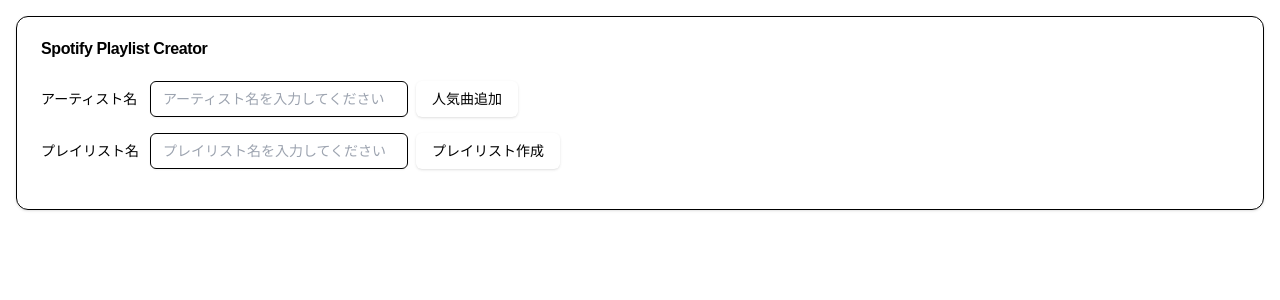
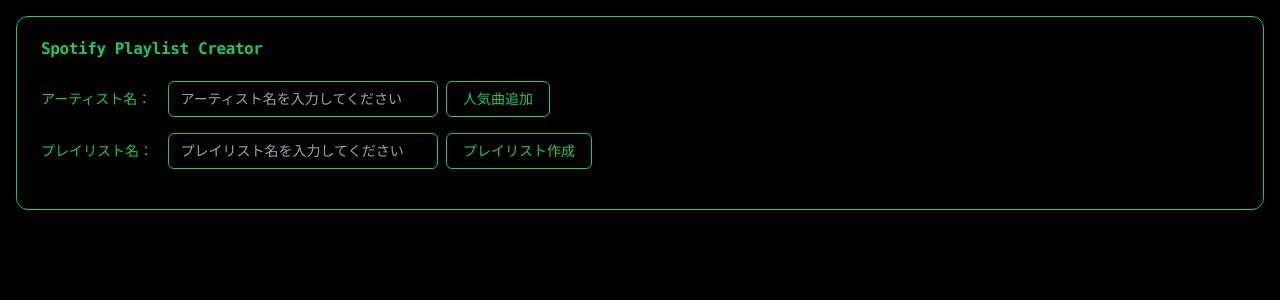
Before and after one commit to ogison/top-tracks-festival-playlist, a Next.js app in the folder top-tracks-festival-playlist/: page /dashboard in a window 1280 px wide. Shown: the top 300 px of the page. Built offline with nearby package versions, Linux system fonts and the light colour scheme.

Commit message:
update 全体のデザイン統一

```diff
--- a/top-tracks-festival-playlist/app/components/ArtistForm.tsx
+++ b/top-tracks-festival-playlist/app/components/ArtistForm.tsx
@@ -1,3 +1,4 @@
+"use client";
 import {
   Form,
   FormControl,
@@ -15,6 +16,7 @@
 import { Artist, ArtistSearchForm, Track } from "../types";
 import { z } from "zod";
 import { useArtistSuggestions } from "../hooks/useArtistSuggestions ";
+import { useState } from "react";
 
 // バリデーションスキーマを定義
 const schema = z.object({
@@ -38,6 +40,8 @@
   setArtistSuggestions,
   artistSuggestions,
 }) => {
+  const [isHovered, setIsHovered] = useState(false);
+
   // フォームのセットアップ
   const form = useForm<ArtistSearchForm>({
     resolver: zodResolver(schema),
@@ -84,11 +88,12 @@
             render={({ field }) => (
               <FormItem>
                 <div className="flex">
-                  <FormLabel className="flex w-40 items-center">
-                    アーティスト名
+                  <FormLabel className="flex w-48 items-center">
+                    アーティスト名：
                   </FormLabel>
                   <FormControl>
                     <Input
+                      className=" bg-black text-green-500 font-mono"
                       placeholder="アーティスト名を入力してください"
                       {...field}
                     />
@@ -104,7 +109,16 @@
               </FormItem>
             )}
           />
-          <Button type="submit">人気曲追加</Button>
+          <Button
+            type="submit"
+            className={`border border-input bg-background shadow-sm ${
+              isHovered ? "bg-green-400 text-black" : "bg-black"
+            } hover:bg-green-400 transition-colors duration-300 pixel-font`}
+            onMouseEnter={() => setIsHovered(true)}
+            onMouseLeave={() => setIsHovered(false)}
+          >
+            人気曲追加
+          </Button>
         </form>
       </Form>
     </>
--- a/top-tracks-festival-playlist/app/components/PlaylistForm.tsx
+++ b/top-tracks-festival-playlist/app/components/PlaylistForm.tsx
@@ -22,7 +22,7 @@
 import { useForm } from "react-hook-form";
 import { zodResolver } from "@hookform/resolvers/zod";
 import { Input } from "@/components/ui/input";
-import { Button } from "@/components/ui/button";
+import { Button, buttonVariants } from "@/components/ui/button";
 import { PlaylistSearchForm, Track } from "../types";
 import { z } from "zod";
 import { useSearchParams } from "next/navigation";
@@ -64,6 +64,8 @@
   const searchParams = useSearchParams();
   const access_token = searchParams.get("access_token");
   const formRef = useRef<HTMLFormElement | null>(null);
+
+  const [isHovered, setIsHovered] = useState(false);
 
   // プレイリスト作成後の成功ダイアログを管理
   const [isSuccessDialogOpen, setIsSuccessDialogOpen] = useState(false);
@@ -111,8 +113,8 @@
             render={({ field }) => (
               <FormItem>
                 <div className="flex">
-                  <FormLabel className="flex w-40 items-center">
-                    プレイリスト名
+                  <FormLabel className="flex w-48 items-center">
+                    プレイリスト名：
                   </FormLabel>
                   <FormControl>
                     <Input
@@ -127,9 +129,18 @@
           />
           <AlertDialog>
             <AlertDialogTrigger asChild>
-              <Button type="button">プレイリスト作成</Button>
+              <Button
+                type="button"
+                className={`border border-input bg-background shadow-sm ${
+                  isHovered ? "bg-green-400 text-black" : "bg-black"
+                } hover:bg-green-400 transition-colors duration-300 pixel-font`}
+                onMouseEnter={() => setIsHovered(true)}
+                onMouseLeave={() => setIsHovered(false)}
+              >
+                プレイリスト作成
+              </Button>
             </AlertDialogTrigger>
-            <AlertDialogContent>
+            <AlertDialogContent className="bg-black text-green-500 font-mono">
               <AlertDialogHeader>
                 <AlertDialogTitle>プレイリストを作成しますか?</AlertDialogTitle>
                 <AlertDialogDescription>
@@ -140,6 +151,7 @@
                 <AlertDialogCancel>キャンセル</AlertDialogCancel>
                 <AlertDialogAction
                   type="button"
+                  className={buttonVariants({ variant: "outline" })}
                   onClick={() => {
                     form.handleSubmit(handleMakePlaylist)();
                   }}
@@ -155,7 +167,7 @@
         open={isSuccessDialogOpen}
         onOpenChange={() => setIsSuccessDialogOpen(false)}
       >
-        <DialogContent className="sm:max-w-md">
+        <DialogContent className="sm:max-w-md bg-black text-green-500 font-mono">
           <DialogHeader>
             <DialogTitle>プレイリスト作成成功</DialogTitle>
             <DialogDescription>
@@ -167,6 +179,7 @@
               <Button
                 type="button"
                 variant="secondary"
+                className={buttonVariants({ variant: "outline" })}
                 onClick={() => setIsSuccessDialogOpen(false)}
               >
                 閉じる
--- a/top-tracks-festival-playlist/app/components/TracksList.tsx
+++ b/top-tracks-festival-playlist/app/components/TracksList.tsx
@@ -6,6 +6,7 @@
   TableHeader,
   TableRow,
 } from "@/components/ui/table";
+import { Card, CardContent, CardHeader, CardTitle } from "@/components/ui/card";
 import { Track } from "../types";
 import { Checkbox } from "@/components/ui/checkbox";
 import Image from "next/image";
@@ -31,7 +32,11 @@
   return (
     <>
       <div className="mt-4 overflow-x-auto">
-        <h3 className="text-lg font-semibold mb-2">Playlist:</h3>
+        <Card>
+          <CardHeader>
+            <CardTitle>Song Lists:</CardTitle>
+          </CardHeader>
+          <CardContent>
             <Table>
               <TableHeader>
                 <TableRow>
@@ -72,6 +77,8 @@
                 ))}
               </TableBody>
             </Table>
+          </CardContent>
+        </Card>
       </div>
     </>
   );
--- a/top-tracks-festival-playlist/app/dashboard/page.tsx
+++ b/top-tracks-festival-playlist/app/dashboard/page.tsx
@@ -31,6 +31,7 @@
   const [isErrorDialogOpen, setIsErrorDialogOpen] = useState<boolean>(false);
 
   return (
+    <div className="min-h-screen bg-black text-green-500 font-mono">
       <div className="container mx-auto p-4">
         <Card>
           <CardHeader>
@@ -48,6 +49,8 @@
               setIsErrorDialogOpen={setIsErrorDialogOpen}
               topTracks={topTracks}
             />
+          </CardContent>
+        </Card>
         {loading ? (
           <Loading />
         ) : (
@@ -75,8 +78,7 @@
             </DialogFooter>
           </DialogContent>
         </Dialog>
-        </CardContent>
-      </Card>
+      </div>
     </div>
   );
 }
```
Lines whose indentation alone changed are shown as unchanged.
